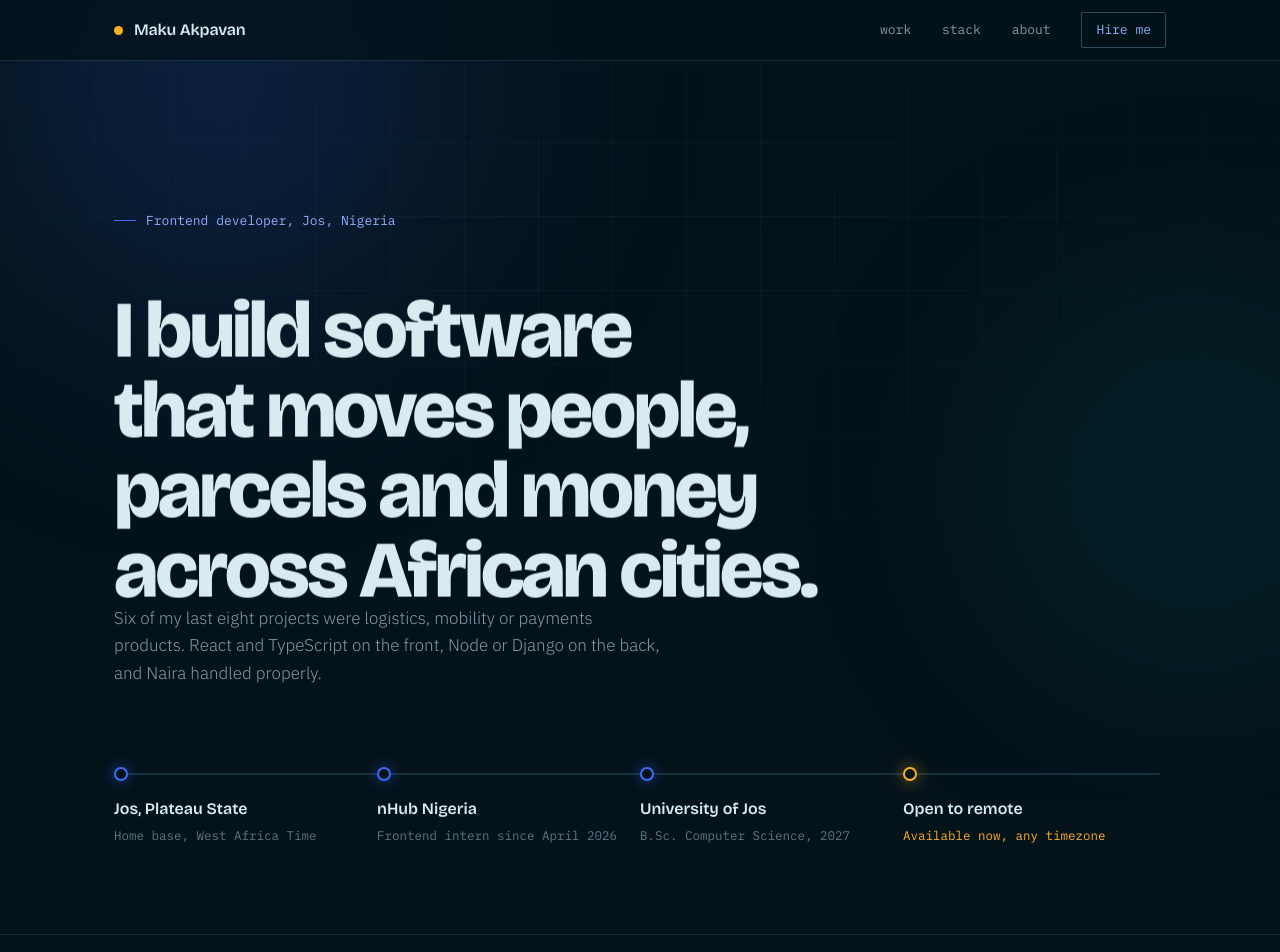
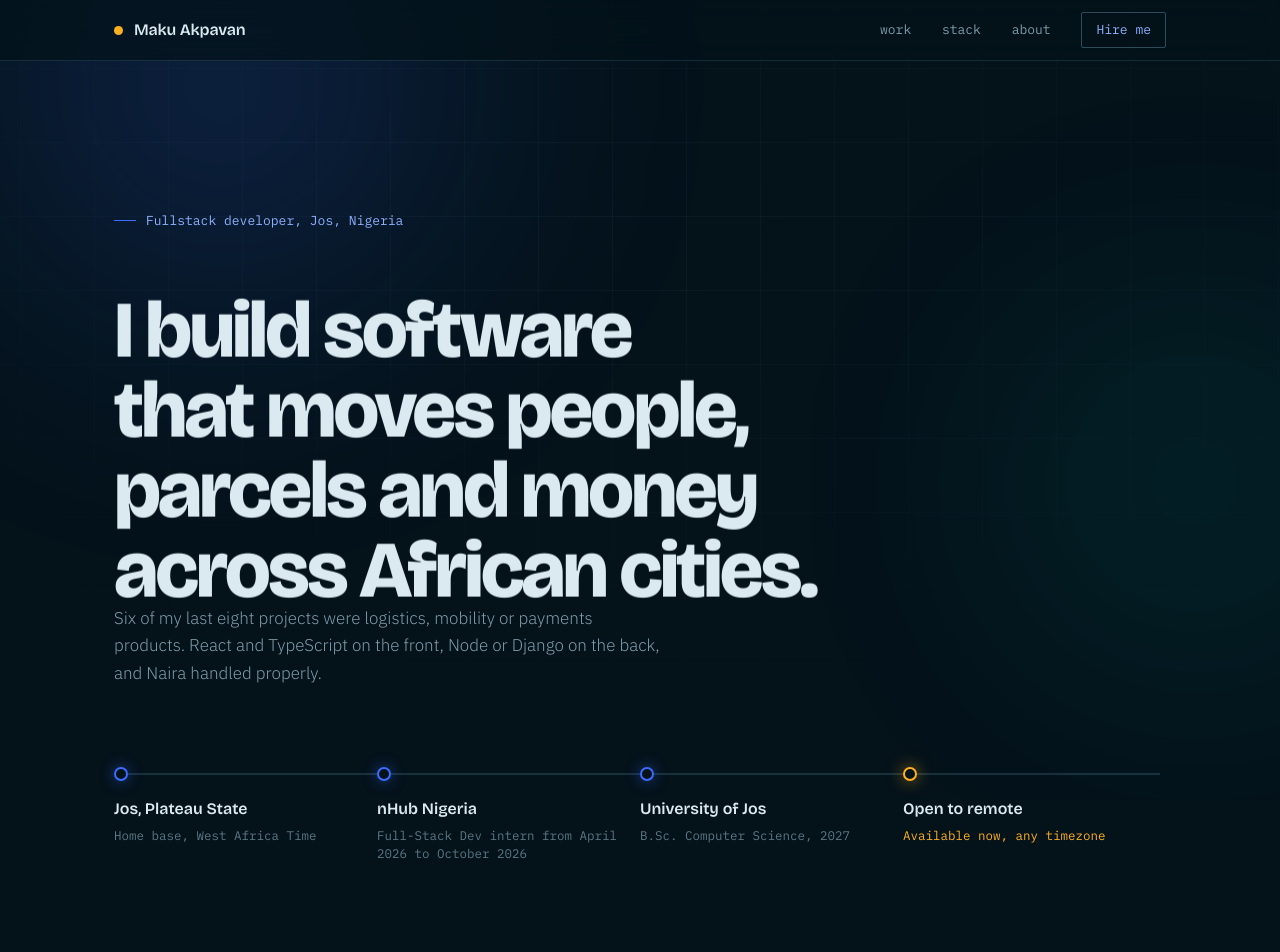
Before and after one commit to Makuakpavan/makuportfolio, a React (Vite) app: page / in a window 1280 px wide. Shown: the top 952 px of the page. Built offline with nearby package versions, Linux system fonts and the light colour scheme.

Commit message:
editted my name

```diff
--- a/src/data/site.ts
+++ b/src/data/site.ts
@@ -17,8 +17,8 @@ export type Project = {
 
 export const profile = {
   name: 'Maku Akpavan',
-  fullName: 'Maku Akpavan Paul',
-  eyebrow: 'Frontend developer, Jos, Nigeria',
+  fullName: 'Maku Paul Akpavan',
+  eyebrow: 'Fullstack developer, Jos, Nigeria',
   headline:
     'I build software that moves people, parcels and money across African cities.',
   sub: 'Six of my last eight projects were logistics, mobility or payments products. React and TypeScript on the front, Node or Django on the back, and Naira handled properly.',
@@ -27,7 +27,7 @@ export const profile = {
 
 export const stops: Stop[] = [
   { name: 'Jos, Plateau State', note: 'Home base, West Africa Time' },
-  { name: 'nHub Nigeria', note: 'Frontend intern since April 2026' },
+  { name: 'nHub Nigeria', note: 'Full-Stack Dev intern from April 2026 to October 2026' },
   { name: 'University of Jos', note: 'B.Sc. Computer Science, 2027' },
   { name: 'Open to remote', note: 'Available now, any timezone', current: true },
 ]
@@ -91,6 +91,24 @@ export const projects: Project[] = [
     ],
     status: { label: "Live", live: true },
   },
+
+  // {
+  //   id: "unipulse",
+  //   kind: "Student campus connection platform",
+  //   title: "UniPulse",
+  //   href: "https://unipulse-kktcea.v2.appdeploy.ai/",
+  //   body: "A student-focused campus platform designed to connect students and improve campus engagement. It features student profiles, a campus social feed for sharing posts and updates, campus events, student communities, a marketplace for buying and selling items, and group chat. The platform aims to help students discover campus activities, interact with other students, share information, and access useful student services in one place.",
+  //   build:
+  //     "Frontend built with React, TypeScript, Vite and custom UI components. Backend API built using the AppDeploy SDK with authenticated endpoints and platform database storage. Includes student profile management, campus posts, event management, marketplace listings, community membership and campus group messaging. Progressive Web App support includes an app manifest, service worker and static asset caching. Deployed on AppDeploy.",
+  //   links: [
+  //     {
+  //       label: "Live site",
+  //       href: "https://unipulse-kktcea.v2.appdeploy.ai/",
+  //     },
+  //   ],
+  //   status: { label: "Live", live: true },
+  // },
+
   {
     id: "dropsync",
     kind: "Proof of delivery",
```
